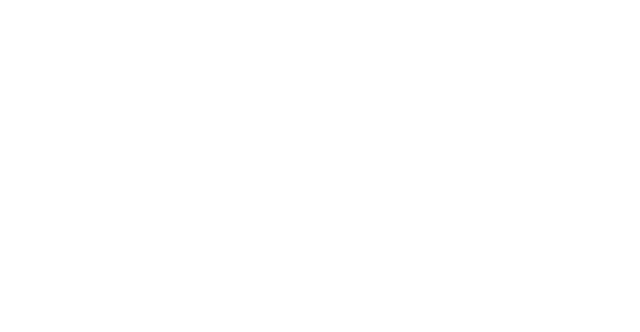
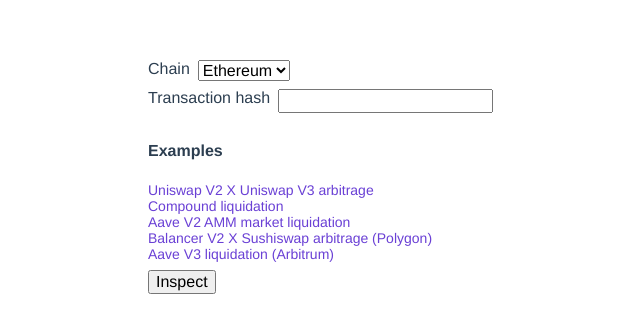
Before and after one commit to Destiner/metablock-page, a Vue app: page /mev in a window 1280 px wide. Before the commit this address had no page. Shown: the top 332 px of the page, without its empty margins (192-832 px from the left). Built offline with nearby package versions, Linux system fonts and the light colour scheme.

Commit message:
Add Mev page

```diff
--- a/src/main.ts
+++ b/src/main.ts
@@ -3,12 +3,14 @@
 
 import App from './App.vue';
 import Main from './pages/Main.vue';
+import Mev from './pages/Mev.vue';
 
 const routerHistory = createWebHistory();
 const router = createRouter({
   history: routerHistory,
   routes: [
     { path: '/', component: Main },
+    { path: '/mev', component: Mev },
   ],
 });
 
--- /dev/null
+++ b/src/pages/Mev.vue
@@ -0,0 +1,249 @@
+<template>
+  <div class="page">
+    <div class="chain">
+      <label for="chain-selector">Chain</label>
+      <select
+        id="chain-selector"
+        v-model="chainId"
+      >
+        <option
+          v-for="chain in chains"
+          :key="chain.value"
+          :value="chain.value"
+        >
+          {{ chain.label }}
+        </option>
+      </select>
+    </div>
+    <div class="tx">
+      <label for="tx-input">Transaction hash</label>
+      <input
+        id="tx-input"
+        v-model="txHash"
+        type="text"
+      />
+    </div>
+    <div class="examples">
+      <h4>Examples</h4>
+      <div
+        v-for="example in examples"
+        :key="example.hash"
+        class="example"
+        @click="useExample(example.chainId, example.hash)"
+      >
+        {{ example.label }}
+      </div>
+    </div>
+    <div>
+      <button
+        :disabled="loading"
+        @click="inspect"
+      >
+        Inspect
+      </button>
+    </div>
+    <div
+      v-if="!loading"
+      class="mevs"
+    >
+      <div
+        v-for="(mevItem, index) in mev"
+        :key="index"
+        class="mev"
+      >
+        <div v-if="mevItem.swaps">
+          <h3>Arbitrage</h3>
+          <div>start amount: {{ mevItem.startAmount }}</div>
+          <div>end amount: {{ mevItem.endAmount }}</div>
+          <div>profit asset: {{ mevItem.profitAsset }}</div>
+          <div class="swaps">
+            <div
+              v-for="swap in mevItem.swaps"
+              :key="swap.event.logIndex"
+              class="swap"
+            >
+              <div>from: {{ swap.from }}</div>
+              <div>to: {{ swap.to }}</div>
+              <div>amount in: {{ swap.amountIn }}</div>
+              <div>amount out: {{ swap.amountOut }}</div>
+              <div>asset in: {{ swap.assetIn }}</div>
+              <div>asset out: {{ swap.assetOut }}</div>
+              <div>contract: {{ swap.contract }}</div>
+              <div>event: {{ swap.event }}</div>
+              <div>transaction: {{ swap.transaction }}</div>
+            </div>
+          </div>
+        </div>
+        <div v-else-if="mevItem.repayment">
+          <h3>Liquidation</h3>
+          <div>collateral amount: {{ mevItem.seizure.amount }}</div>
+          <div>debt amount: {{ mevItem.repayment.amount }}</div>
+          <div>collateral asset: {{ mevItem.seizure.assetC }}</div>
+          <div>debt asset: {{ mevItem.repayment.assetD }}</div>
+          <div>liquidator: {{ mevItem.seizure.seizor }}</div>
+          <div>borrower: {{ mevItem.seizure.borrower }}</div>
+          <div>contract: {{ mevItem.seizure.contract }}</div>
+          <div>event: {{ mevItem.seizure.event }}</div>
+          <div>transaction: {{ mevItem.seizure.transaction }}</div>
+        </div>
+      </div>
+    </div>
+  </div>
+</template>
+
+<script
+  setup
+  lang="ts"
+>
+import { AlchemyProvider } from '@ethersproject/providers';
+import { ref, watch } from 'vue';
+import { ChainId, Inspector } from 'mev-inspect';
+
+interface Example {
+  label: string;
+  hash: string;
+  chainId: ChainId;
+}
+
+const examples: Example[] = [
+  {
+    label: 'Uniswap V2 X Uniswap V3 arbitrage',
+    hash: '0x88e99b372a7524a750bb846b91cd9433a22c7cce886edee4879b70cb47f0d0fe',
+    chainId: 1,
+  },
+  {
+    label: 'Compound liquidation',
+    hash: '0xdf838db24228f280eba8a279266d1602b03b54507afdca3cb4b4ec640535642b',
+    chainId: 1,
+  },
+  {
+    label: 'Aave V2 AMM market liquidation',
+    hash: '0x9529b0332f51d586a1d30f9106558daf3dbc66c6bbbd32935f19fbc2601b7aa1',
+    chainId: 1,
+  },
+  {
+    label: 'Balancer V2 X Sushiswap arbitrage (Polygon)',
+    hash: '0xde56117bfdf9fe034b9e6bdebfc113df28ae93e8cd26c2be872f0c251c256aeb',
+    chainId: 137,
+  },
+  {
+    label: 'Aave V3 liquidation (Arbitrum)',
+    hash: '0x0891c3846336c495821436adc35eda17bcd01588b1706d4bbb16f3eab59e3f82',
+    chainId: 42161,
+  },
+];
+
+interface Chain {
+  label: string;
+  value: ChainId;
+}
+
+const chains: Chain[] = [
+  {
+    label: 'Ethereum',
+    value: 1,
+  },
+  {
+    label: 'Polygon',
+    value: 137,
+  },
+  {
+    label: 'Arbitrum',
+    value: 42161,
+  },
+];
+
+const chainId = ref<ChainId>(1);
+
+const txHash = ref('');
+
+const loading = ref(false);
+
+const mev = ref([]);
+
+watch(chainId, () => {
+  mev.value = [];
+});
+
+watch(txHash, () => {
+  mev.value = [];
+});
+
+function useExample(newChainId: ChainId, hash: string) {
+  chainId.value = newChainId;
+  txHash.value = hash;
+}
+
+async function inspect() {
+  loading.value = true;
+  const provider = new AlchemyProvider(
+    chainId.value,
+    'NEwRam_rhHUN2SJWDeHcU5Luij4Tcuxq',
+  );
+  const inspect = new Inspector(chainId.value, provider);
+  mev.value = await inspect.tx(txHash.value);
+  loading.value = false;
+}
+</script>
+
+<style>
+#app {
+  display: flex;
+  justify-content: center;
+  margin-top: 60px;
+  font-family: Avenir, Helvetica, Arial, sans-serif;
+  color: #2c3e50;
+}
+
+.page {
+  width: 600px;
+  display: flex;
+  flex-direction: column;
+  gap: 8px;
+}
+
+@media screen and (max-width: 768px) {
+  #app {
+    margin-top: initial;
+  }
+
+  .page {
+    width: 100%;
+    margin: 16px;
+  }
+}
+
+.chain,
+.tx {
+  display: flex;
+  gap: 8px;
+}
+
+.example {
+  font-size: 14px;
+  color: #6a40d5;
+  cursor: pointer;
+}
+
+.mevs {
+  display: flex;
+  flex-direction: column;
+  gap: 8px;
+}
+
+.mev {
+  background: #eee;
+  padding: 8px;
+}
+
+.swaps {
+  display: flex;
+  flex-direction: column;
+  gap: 8px;
+}
+
+.swap {
+  background: #ccc;
+  padding: 8px;
+}
+</style>
```
